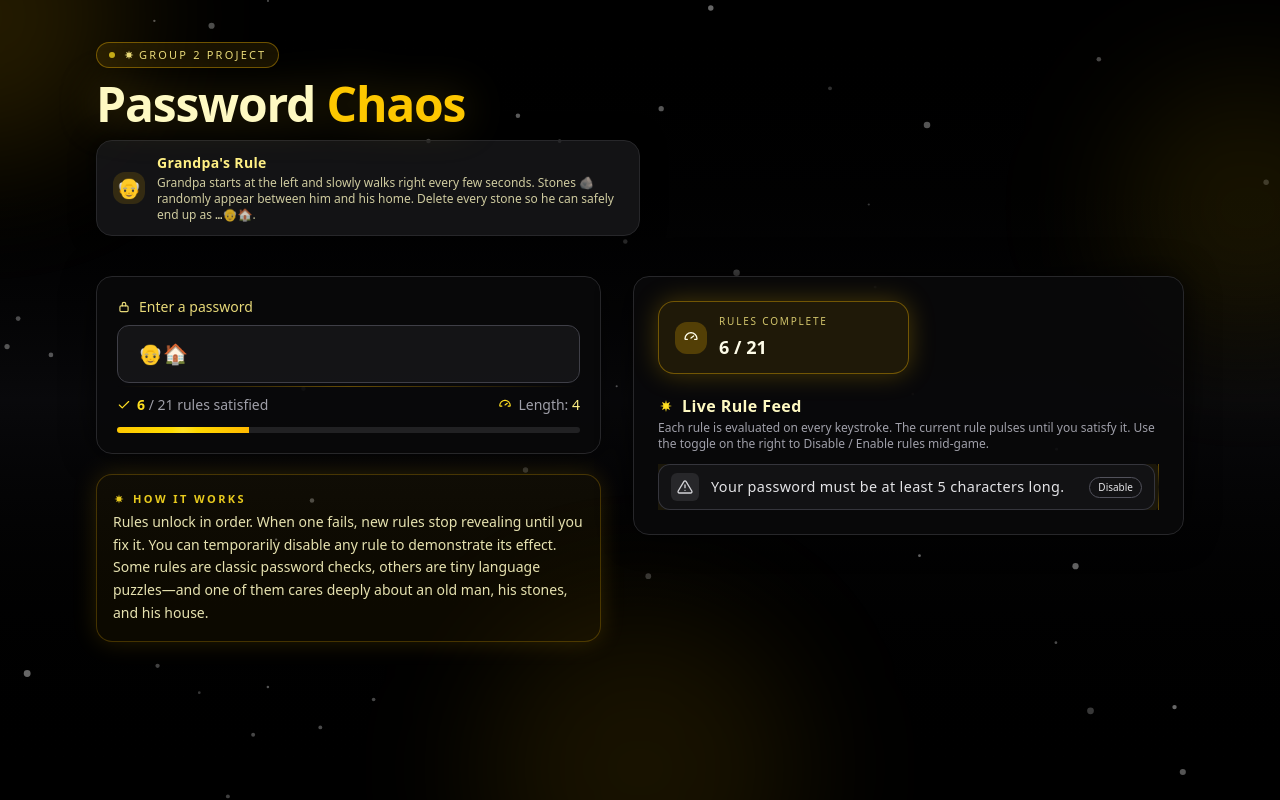
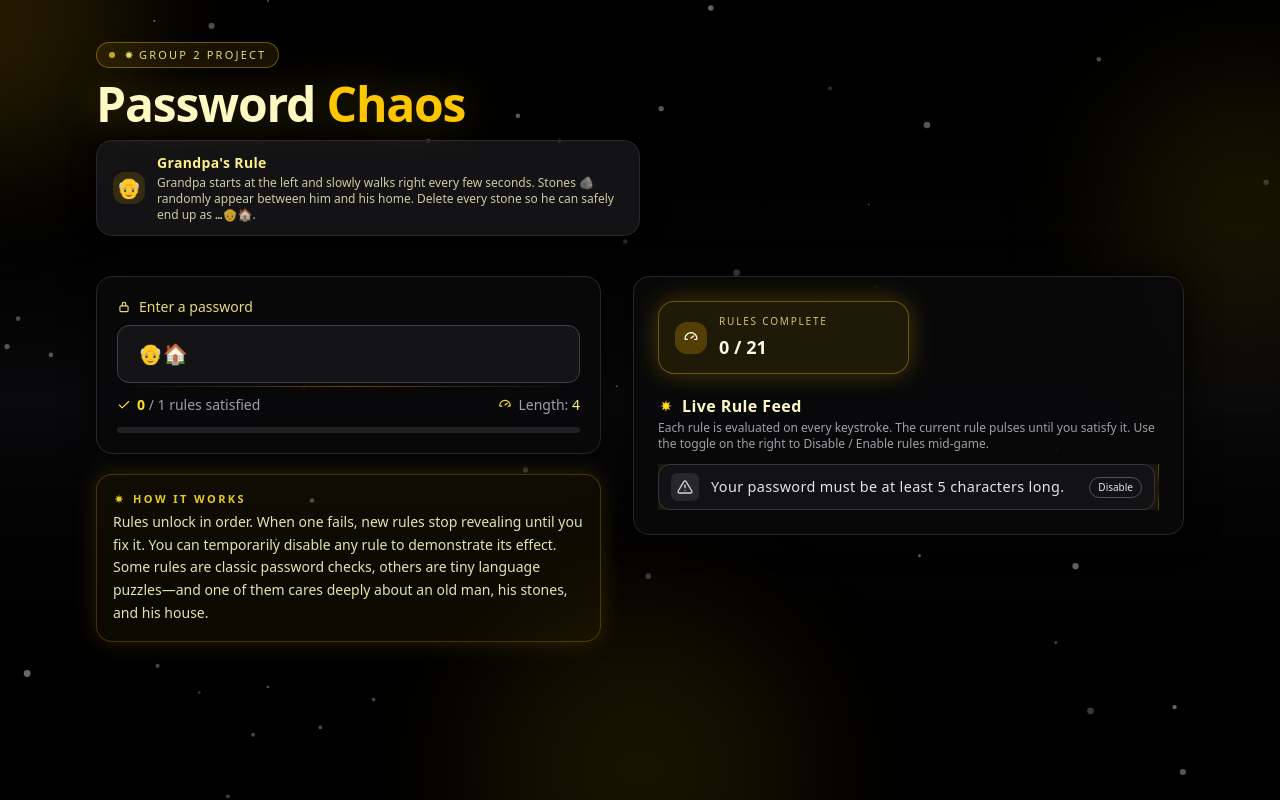
Before and after one commit to skarn03/444proj, a React (Vite) app: page / in a window 1280 px wide. Built offline with nearby package versions, Linux system fonts and the light colour scheme; no server answers.

Commit message:
new rules and bug fix

```diff
--- a/index.html
+++ b/index.html
@@ -4,7 +4,7 @@
     <meta charset="UTF-8" />
     <link rel="icon" type="image/svg+xml" href="/vite.svg" />
     <meta name="viewport" content="width=device-width, initial-scale=1.0" />
-    <title>password-game-clone</title>
+    <title>password chaos</title>
   </head>
   <body>
     <div id="root"></div>
--- a/src/App.jsx
+++ b/src/App.jsx
@@ -408,7 +408,7 @@ function RuleItem({ label, valid, isCurrent, isActive, onToggle }) {
           : "border-zinc-700/80 bg-zinc-900/70 text-zinc-200",
         isCurrent && !valid ? "animate-[blink_1.2s_ease-in-out_infinite]" : "",
         !valid &&
-        "hover:border-yellow-500/60 hover:bg-zinc-900/90 hover:-translate-y-[1px]",
+          "hover:border-yellow-500/60 hover:bg-zinc-900/90 hover:-translate-y-[1px]",
         !isActive ? "opacity-60 border-dashed" : "",
       ].join(" ")}
     >
@@ -710,12 +710,17 @@ export default function App() {
     [password, RULES, activeRuleIds]
   );
 
+  // <<< NEW: only count rules that have actually appeared (visible) >>>
   const activeResults = results.filter((r) => r.isActive);
-  const satisfied = activeResults.filter((r) => r.valid).length;
+  const visibleActiveResults = visible.filter((r) => r.isActive);
+  const satisfied = visibleActiveResults.filter((r) => r.valid).length;
+  const totalShown = visibleActiveResults.length || 0;
   const allDone =
-    activeResults.length > 0 && satisfied === activeResults.length;
+    activeResults.length > 0 && activeResults.every((r) => r.valid);
   const progress =
-    activeResults.length === 0 ? 0 : (satisfied / activeResults.length) * 100;
+    totalShown === 0 ? 0 : (satisfied / totalShown) * 100;
+  // <<< END NEW >>>
+
   const currentIndex = visible.length - 1;
 
   // --- Grandpa auto-walk every ~12 seconds ---
@@ -826,12 +831,12 @@ export default function App() {
 
     if (shouldPlayCorrect && correctSoundRef.current) {
       correctSoundRef.current.currentTime = 0;
-      correctSoundRef.current.play().catch(() => { });
+      correctSoundRef.current.play().catch(() => {});
     }
 
     if (shouldPlayIncorrect && incorrectSoundRef.current) {
       incorrectSoundRef.current.currentTime = 0;
-      incorrectSoundRef.current.play().catch(() => { });
+      incorrectSoundRef.current.play().catch(() => {});
     }
   }, [visible]);
 
@@ -907,8 +912,6 @@ export default function App() {
               </div>
             </div>
           </div>
-
-
         </header>
 
         {/* MAIN GRID */}
@@ -944,7 +947,7 @@ export default function App() {
                     </span>
                     <span>
                       {" "}
-                      / {activeResults.length || results.length} rules satisfied
+                      / {totalShown || 0} rules satisfied
                     </span>
                   </span>
                 </span>
@@ -1009,8 +1012,6 @@ export default function App() {
                       </div>
                     </div>
                   </div>
-
-
                 </div>
                 <h2 className="flex items-center gap-2 text-sm sm:text-base font-semibold tracking-wide text-yellow-100">
                   <SparkIcon className="h-4 w-4 text-yellow-300" />
```
